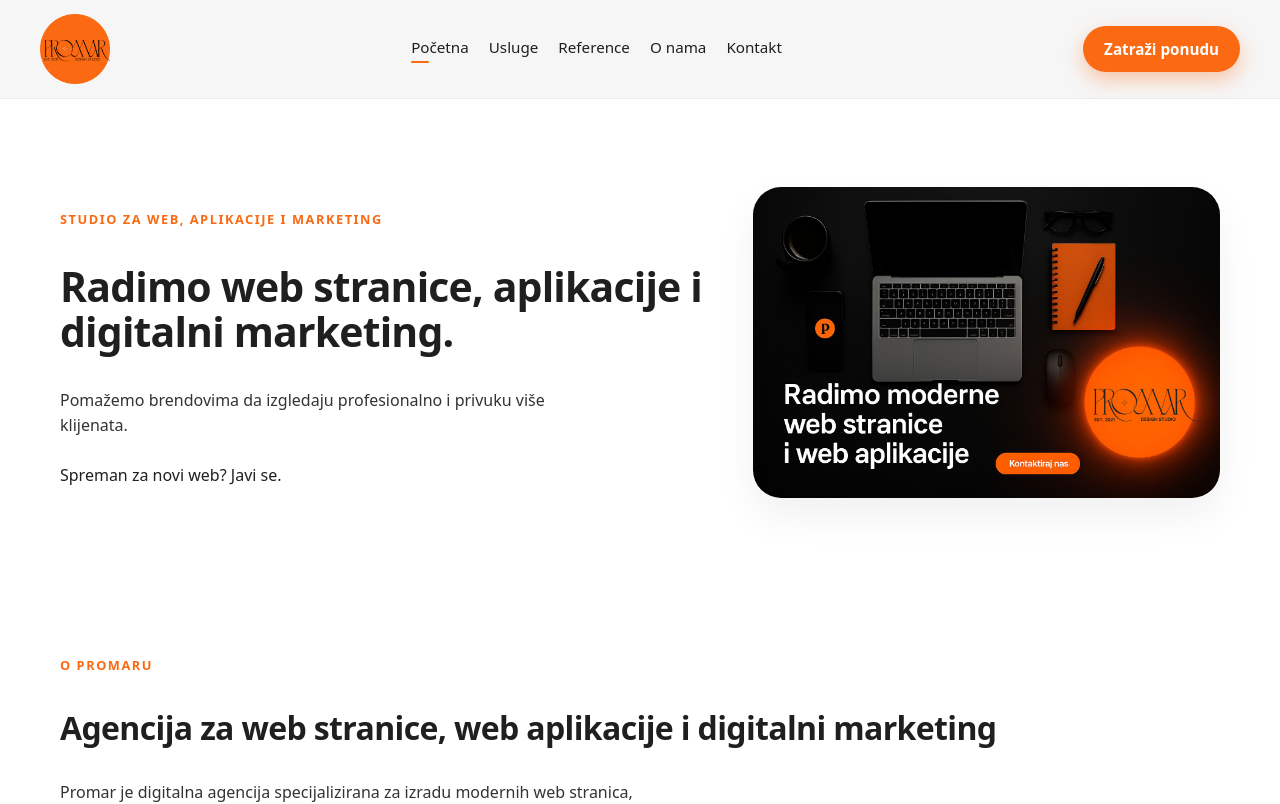
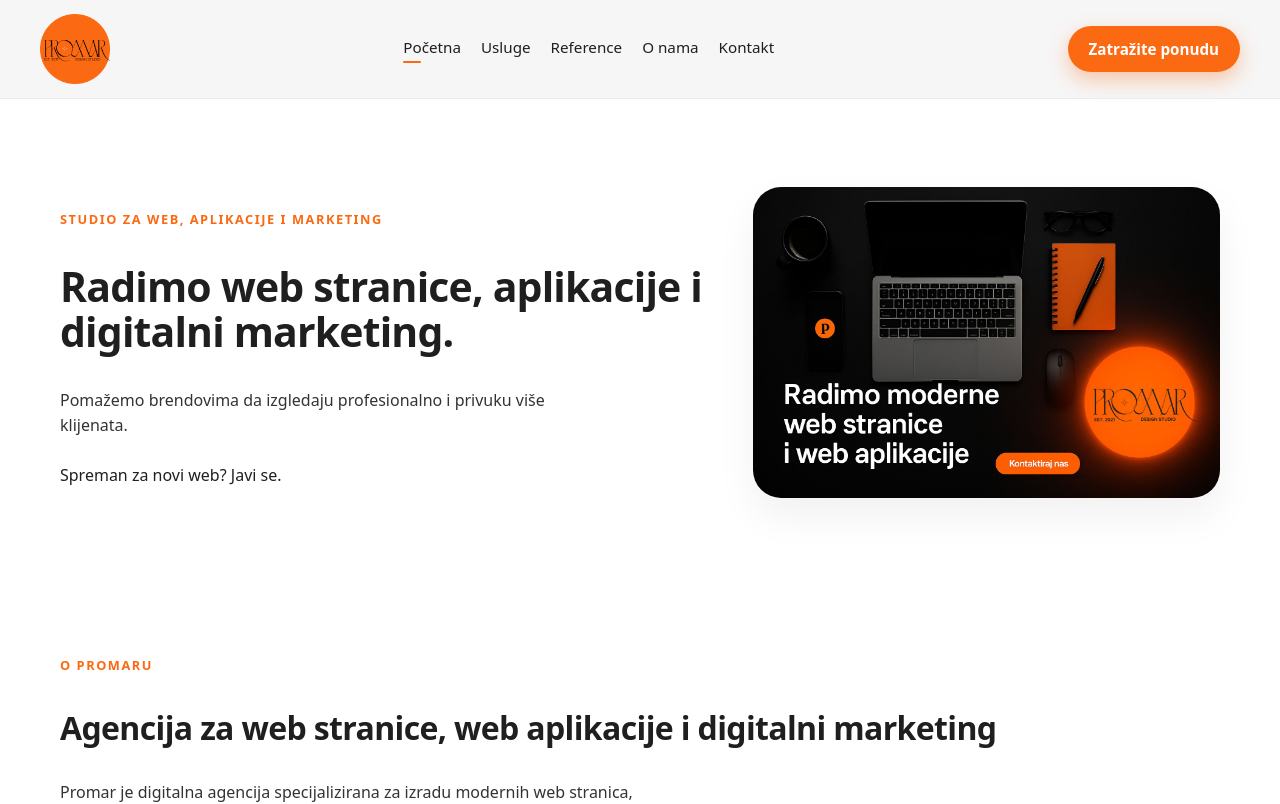
Before and after one commit to Ren0g/promar, a Next.js app: page / in a window 1280 px wide. Shown: the top 804 px of the page. Built offline with nearby package versions, Linux system fonts and the light colour scheme.

Commit message:
Update Header.jsx

```diff
--- a/components/Header.jsx
+++ b/components/Header.jsx
@@ -42,7 +42,7 @@ export default function Header() {
 
         <div className="header-cta">
           <Button href="/kontakt" variant="primary">
-            Zatraži ponudu
+            Zatražite ponudu
           </Button>
         </div>
       </div>
```
